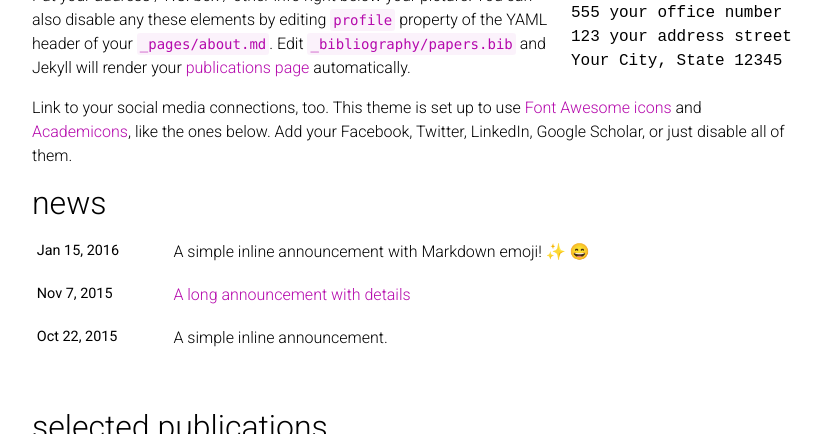
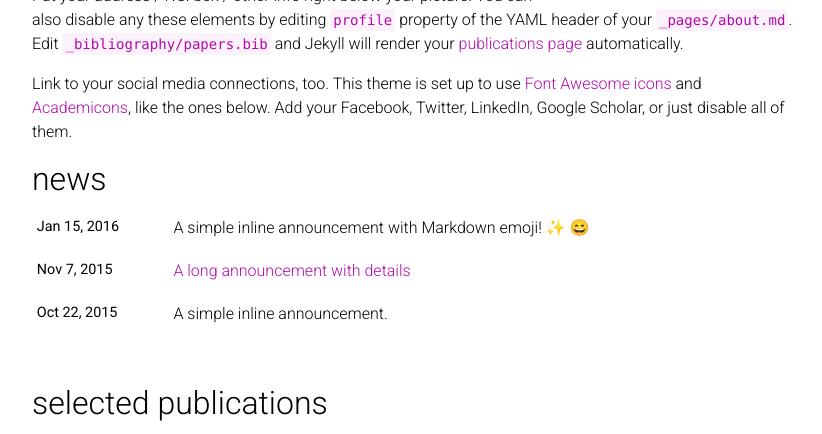
Before and after one commit to tyfann/tyfann.github.io, a Jekyll site: the page built from _pages/about.md, in a window 1280 px wide and 1052 px high, cut to the strip 304-738 px from the top of the window. Shown: the whole strip, without its empty margins (223-1045 px from the left). Built offline with Jekyll 4.4.1, drawn with Linux system fonts in a browser that asks for light colours; nearby versions of some CDN libraries; emoji names are drawn with the system emoji font; comment, search, counter and statistics services are not loaded; a style sheet for code colours, icons or effects is not loaded.

Commit message:
third commit

```diff
--- a/_config.yml
+++ b/_config.yml
@@ -15,8 +15,8 @@ footer_text: >
   Photos from <a href="https://unsplash.com" target="_blank">Unsplash</a>.
 
 icon: 🔥 # the emoji used as the favicon
-url: https://tyfann.github.io # the base hostname & protocol for your site
-baseurl:  # the subpath of your site, e.g. /blog/
+url: tyfann.github.io # the base hostname & protocol for your site
+baseurl:   # the subpath of your site, e.g. /blog/
 last_updated: false # set to true if you want to display last updated in the footer
 impressum_path:  # set to path to include impressum link in the footer, use the same path as permalink in a page, helps to conform with EU GDPR
 
--- a/_pages/about.md
+++ b/_pages/about.md
@@ -7,10 +7,6 @@ description: <a href="#">Affiliations</a>. Address. Contacts. Moto. Etc.
 profile:
   align: right
   image: prof_pic.jpg
-  address: >
-    <p>555 your office number</p>
-    <p>123 your address street</p>
-    <p>Your City, State 12345</p>
 
 news: true  # includes a list of news items
 selected_papers: true # includes a list of papers marked as "selected={true}"
```
Also changed, not shown: 3 other files.
